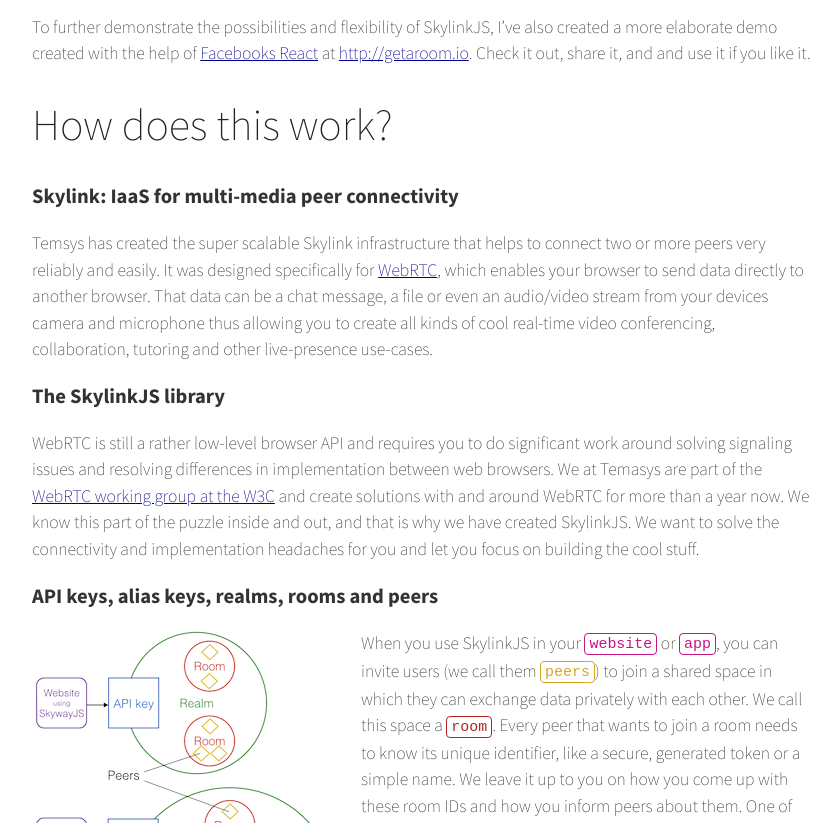
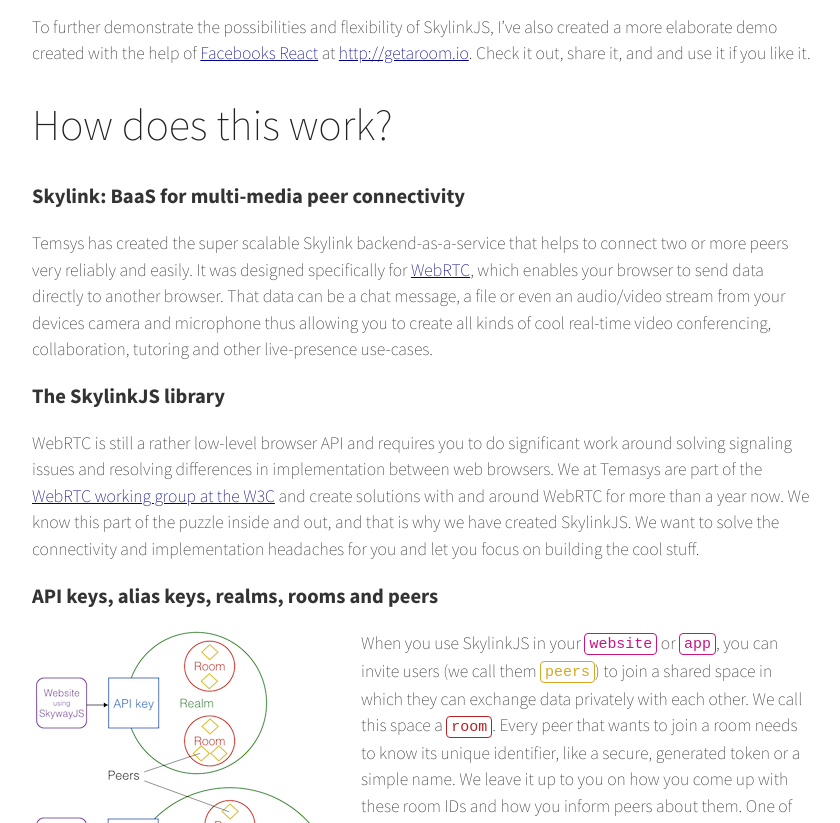
Before and after one commit to Temasys/temasys.github.io, a Jekyll site: the page built from _posts/2014-08-08-Getting_started_with_WebRTC_and_SkylinkJS.markdown, in a window 1280 px wide and 900 px high, scrolled down 490 px, cut to the strip 77-900 px from the top of the window. Shown: the whole strip, without its empty margins (218-1058 px from the left). Built offline with Jekyll 4.4.1, drawn with Linux system fonts in a browser that asks for light colours; nearby versions of some CDN libraries; Markdown is read by kramdown in place of the engine named in the settings.

Commit message:
Updating term

```diff
--- a/_posts/2014-08-08-Getting_started_with_WebRTC_and_SkylinkJS.markdown
+++ b/_posts/2014-08-08-Getting_started_with_WebRTC_and_SkylinkJS.markdown
@@ -22,9 +22,9 @@
 
 ## How does this work?
 
-### Skylink: IaaS for multi-media peer connectivity
+### Skylink: BaaS for multi-media peer connectivity
 
-Temsys has created the super scalable Skylink infrastructure that helps to connect two or more peers very reliably and easily. It was designed specifically for [WebRTC](http://en.wikipedia.org/wiki/WebRTC), which enables your browser to send data directly to another browser. That data can be a chat message, a file or even an audio/video stream from your devices camera and microphone thus allowing you to create all kinds of cool real-time video conferencing, collaboration, tutoring and other live-presence use-cases.
+Temsys has created the super scalable Skylink backend-as-a-service that helps to connect two or more peers very reliably and easily. It was designed specifically for [WebRTC](http://en.wikipedia.org/wiki/WebRTC), which enables your browser to send data directly to another browser. That data can be a chat message, a file or even an audio/video stream from your devices camera and microphone thus allowing you to create all kinds of cool real-time video conferencing, collaboration, tutoring and other live-presence use-cases.
 
 ### The SkylinkJS library
 
```
